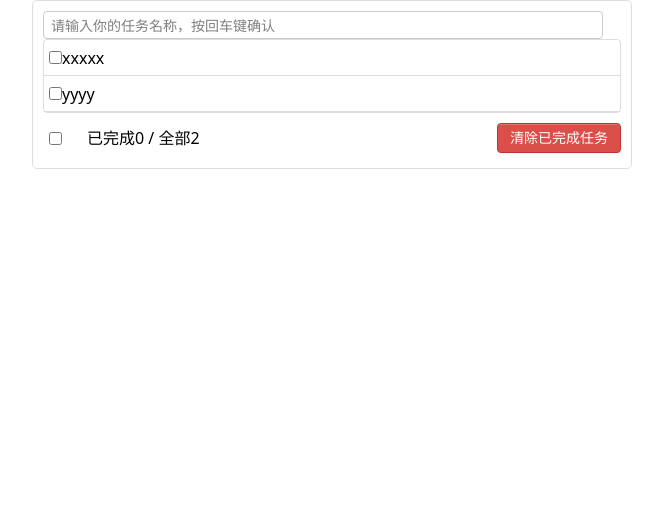
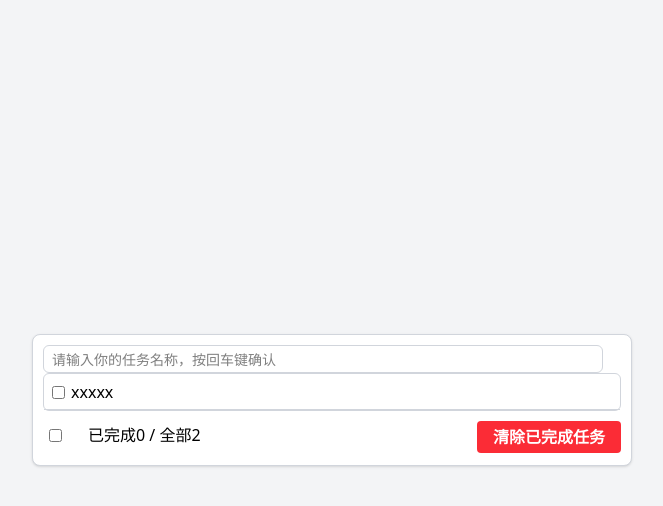
Before and after one commit to leowu0329/vue3TodoList-, a Vue app: page / in a window 1280 px wide. Shown: the top 506 px of the page, without its empty margins (308-971 px from the left). Built offline with nearby package versions, Linux system fonts and the light colour scheme.

Commit message:
todoList案例拆分組件

```diff
--- a/src/App.vue
+++ b/src/App.vue
@@ -1,34 +1,26 @@
 <template>
-  <div class="todo-container">
-    <div class="todo-wrap">
-      <div class="todo-header">
-        <input type="text" placeholder="请输入你的任务名称，按回车键确认" />
-      </div>
-      <ul class="todo-main">
-        <li>
-          <label>
-            <input type="checkbox" />
-            <span>xxxxx</span>
-          </label>
-          <button class="btn btn-danger" style="display: none">删除</button>
-        </li>
-        <li>
-          <label>
-            <input type="checkbox" />
-            <span>yyyy</span>
-          </label>
-          <button class="btn btn-danger" style="display: none">删除</button>
-        </li>
-      </ul>
-      <div class="todo-footer">
-        <label>
-          <input type="checkbox" />
-        </label>
-        <span> <span>已完成0</span> / 全部2 </span>
-        <button class="btn btn-danger">清除已完成任务</button>
-      </div>
+  <div class="flex justify-center items-center min-h-screen bg-gray-100">
+    <div
+      class="w-[600px] p-2.5 border border-gray-300 rounded-lg bg-white shadow-sm"
+    >
+      <Header />
+      <List />
+      <Footer />
     </div>
   </div>
 </template>
 
-<script></script>
+<script lang="ts">
+import { defineComponent } from 'vue';
+import Header from './components/Header.vue';
+import List from './components/List.vue';
+import Footer from './components/Footer.vue';
+export default defineComponent({
+  name: 'App',
+  components: {
+    Header,
+    List,
+    Footer,
+  },
+});
+</script>
--- /dev/null
+++ b/src/components/Footer.vue
@@ -0,0 +1,20 @@
+<template>
+  <div class="flex items-center h-10 pl-1.5 mt-1">
+    <label class="inline-block mr-5 cursor-pointer">
+      <input type="checkbox" class="relative -top-px align-middle mr-1.5" />
+    </label>
+    <span> <span>已完成0</span> / 全部2 </span>
+    <button
+      class="ml-auto mt-1 bg-red-500 hover:bg-red-700 text-white font-bold py-1 px-4 rounded"
+    >
+      清除已完成任务
+    </button>
+  </div>
+</template>
+
+<script lang="ts">
+import { defineComponent } from 'vue';
+export default defineComponent({
+  name: 'Footer',
+});
+</script>
--- /dev/null
+++ b/src/components/Header.vue
@@ -0,0 +1,16 @@
+<template>
+  <div class="todo-header">
+    <input
+      type="text"
+      placeholder="请输入你的任务名称，按回车键确认"
+      class="w-[560px] h-7 text-sm border border-gray-300 rounded-md px-2 py-1 focus:outline-none focus:border-blue-500 focus:ring-1 focus:ring-blue-500"
+    />
+  </div>
+</template>
+
+<script lang="ts">
+import { defineComponent } from 'vue';
+export default defineComponent({
+  name: 'Header',
+});
+</script>
--- a/src/components/HelloWorld.vue
+++ /dev/null
@@ -1,43 +0,0 @@
-<script setup>
-import { ref } from 'vue'
-
-defineProps({
-  msg: String,
-})
-
-const count = ref(0)
-</script>
-
-<template>
-  <h1>{{ msg }}</h1>
-
-  <div class="card">
-    <button type="button" @click="count++">count is {{ count }}</button>
-    <p>
-      Edit
-      <code>components/HelloWorld.vue</code> to test HMR
-    </p>
-  </div>
-
-  <p>
-    Check out
-    <a href="https://vuejs.org/guide/quick-start.html#local" target="_blank"
-      >create-vue</a
-    >, the official Vue + Vite starter
-  </p>
-  <p>
-    Learn more about IDE Support for Vue in the
-    <a
-      href="https://vuejs.org/guide/scaling-up/tooling.html#ide-support"
-      target="_blank"
-      >Vue Docs Scaling up Guide</a
-    >.
-  </p>
-  <p class="read-the-docs">Click on the Vite and Vue logos to learn more</p>
-</template>
-
-<style scoped>
-.read-the-docs {
-  color: #888;
-}
-</style>
--- /dev/null
+++ b/src/components/Item.vue
@@ -0,0 +1,24 @@
+<template>
+  <li class="list-none h-9 leading-9 px-2 border-b border-gray-300">
+    <label class="float-left cursor-pointer">
+      <input type="checkbox" class="align-middle mr-1.5 relative -top-px" />
+      <span>xxxxx</span>
+    </label>
+    <button
+      class="float-right hidden mt-0.75 bg-red-500 text-white px-2 py-1 rounded"
+    >
+      删除
+    </button>
+  </li>
+</template>
+
+<script lang="ts">
+import { defineComponent } from 'vue';
+export default defineComponent({
+  name: 'Item',
+});
+</script>
+
+<style>
+/* 如果需要额外的自定义样式，可以在这里添加 */
+</style>
--- /dev/null
+++ b/src/components/List.vue
@@ -0,0 +1,21 @@
+<template>
+  <ul class="list-none p-0 border border-gray-300 rounded-md">
+    <Item />
+  </ul>
+</template>
+
+<script lang="ts">
+import { defineComponent } from 'vue';
+import Item from './Item.vue';
+
+export default defineComponent({
+  name: 'List',
+  components: {
+    Item,
+  },
+});
+</script>
+
+<style>
+/* 如果需要保留一些自定义样式，可以在这里添加 */
+</style>
--- a/src/style.css
+++ b/src/style.css
@@ -13,55 +13,3 @@ body {
 .btn:focus {
   outline: none;
 }
-
-/*app*/
-.todo-container {
-  @apply w-[600px] mx-auto my-0;
-}
-.todo-container .todo-wrap {
-  @apply border p-2.5 rounded-[5px] border-solid border-[#ddd];
-}
-
-/*header*/
-.todo-header input {
-  @apply w-[560px] h-7 text-sm border rounded px-[7px] py-1 border-solid border-[#ccc] focus:shadow-[inset_0_1px_1px_rgba(0,0,0,0.075),0_0_8px_rgba(82,168,236,0.6)] focus:border-[rgba(82,168,236,0.8)];
-}
-.todo-header input:focus {
-  outline: none;
-}
-
-/*main*/
-.todo-main {
-  @apply border ml-0 p-0 rounded-sm border-solid border-[#ddd];
-}
-.todo-empty {
-  @apply h-10 leading-10 border mt-2.5 pl-[5px] rounded-sm border-solid border-[#ddd];
-}
-/*item*/
-li {
-  @apply h-9 leading-9 px-[5px] py-0 border-b-[#ddd] border-b border-solid before:content-[initial] last:border-b-[none];
-  list-style: none;
-}
-li label {
-  @apply float-left cursor-pointer;
-}
-li label li input {
-  @apply align-middle relative mr-1.5 -top-px;
-}
-li button {
-  @apply float-right hidden mt-[3px];
-}
-
-/*footer*/
-.todo-footer {
-  @apply h-10 leading-10 mt-[5px] pl-1.5;
-}
-.todo-footer label {
-  @apply inline-block cursor-pointer mr-5;
-}
-.todo-footer label input {
-  @apply relative align-middle mr-[5px] -top-px;
-}
-.todo-footer button {
-  @apply float-right mt-[5px];
-}
```
